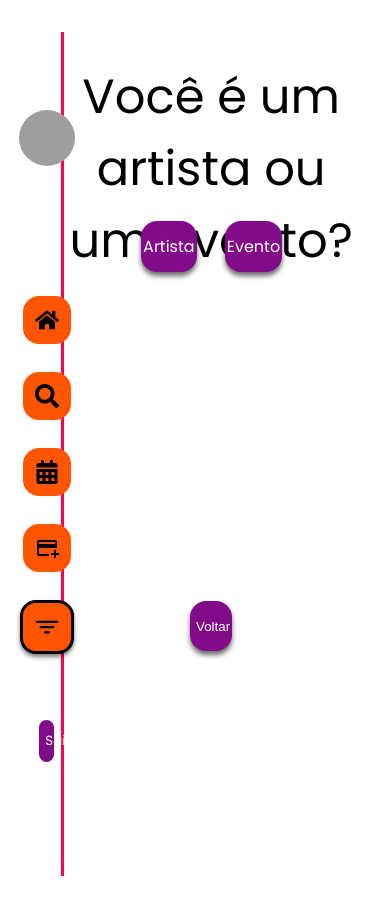
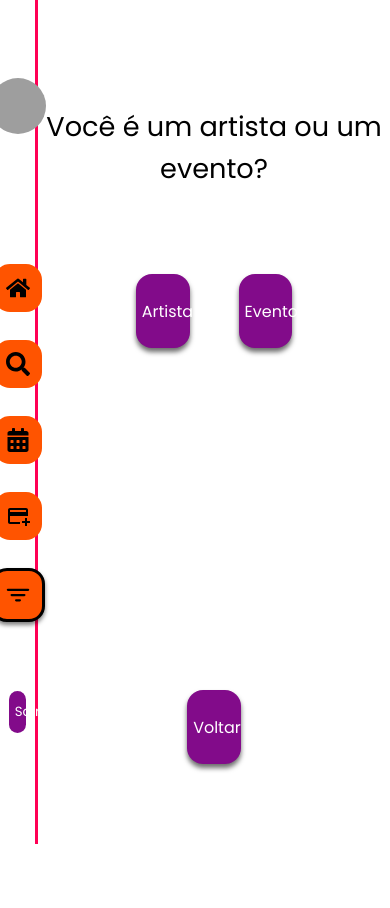
Before and after one commit to liviaguirao/aee, a React (Vite) app in the folder front-end/: page /filtros in a window 390 px wide. After the commit the page ends 844 px from the top, so only its background shows below. Built offline with nearby package versions, Linux system fonts and the light colour scheme; grey boxes are pictures that could not be loaded.

Commit message:
ajustando responsividade

```diff
--- a/front-end/src/pages/App.jsx
+++ b/front-end/src/pages/App.jsx
@@ -2,8 +2,8 @@ import '../styles/App.css';
 import { BrowserRouter, Routes, Route } from 'react-router-dom';
 import Criar_publicacao from './Criar_publicacao';
 import Sel_filtros from './Sel_filtros';
-import Filtro_artista from './Filtro_artista';
-import Filtro_evento from './Filtro_evento';
+import Filtro_artista from './FiltroDaPubliartista';
+import Filtro_evento from './FiltroDaPublievento';
 import Pre_visual from './Pre_visual';
 import  {ImageProvider}  from './ImageContext';
 
--- a/front-end/src/pages/Criar_publicacao.jsx
+++ b/front-end/src/pages/Criar_publicacao.jsx
@@ -68,9 +68,9 @@ function Criar_publicacao() {
     <div className="popup-background">
       <div className="popup-container">
         <p>Tem certeza que deseja cancelar?</p>
-        <div className="buttons-container">
-          <Button text="Sim" onClick={onConfirm} className="pop-yes-button" />
-          <Button text="Não" onClick={onClose} className="pop-no-button" />
+        <div className="buttonsModal">
+          <button  onClick={onConfirm} className="pop-yes-button">Sim</button>
+          <button  onClick={onClose} className="pop-no-button">Nao</button>
         </div>
       </div>
     </div>
@@ -111,7 +111,7 @@ function Criar_publicacao() {
           </div>
           <div className='botoes1'>
 
-            <Button text="Pré-visualizar" onClick={handleFilterClick_pre} className="button-pre" />
+            <Button text="Visualizar Anexo" onClick={handleFilterClick_pre} className="button-pre" />
             <Button text="Cancelar" onClick={() => setShowPopup(true)} className="button-cancelar" />
             {showPopup && <Popup onConfirm={handleCancel} onClose={handleClosePopup} />}
           </div>
--- a/front-end/src/pages/Filtro_artista.jsx
+++ b/front-end/src/pages/FiltroDaPubliartista.jsx
@@ -49,7 +49,7 @@ function Filtro_Evento() {
 
     const handleFilterClickCriar = () => {
         console.log("Filtros Selecionados:", filters); // Adiciona um console.log
-        navigate('/pagina-inicial', { state: filters });
+        navigate('/', { state: filters });
     };
 
     const handleExpandFilter = (filter) => {
@@ -154,7 +154,7 @@ function Filtro_Evento() {
                                         ))
                                     ) : filter.label === 'Estado' ? (
                                         filter.options.map((option, idx) => (
-                                            <div key={idx}>
+                                            <div className={styles.filtro}key={idx}>
                                                 <input
                                                     type="radio"
                                                     id={`state-${option}`}
@@ -168,7 +168,7 @@ function Filtro_Evento() {
                                         ))
                                     ) : filter.label === 'Cidade' ? (
                                         filter.options.map((option, idx) => (
-                                            <div key={idx}>
+                                            <div className={styles.filtro} key={idx}>
                                                 <input
                                                     type="checkbox"
                                                     id={`city-${option}`}
@@ -192,7 +192,7 @@ function Filtro_Evento() {
                                         </div>
                                     ) : (
                                         filter.options.map((option, idx) => (
-                                            <div key={idx}>
+                                            <div className={styles.filtro} key={idx}>
                                                 <input
                                                     type="checkbox"
                                                     id={`${filter.label}-${option}`}
@@ -211,7 +211,7 @@ function Filtro_Evento() {
                 <div className={styles.containerbutton}>
                     <button
                         onClick={handleFilterClickCriar}
-                    >Filtrar
+                    >Adicionar filtros
                     </button>
                 </div>
 
--- a/front-end/src/pages/Filtro_evento.jsx
+++ b/front-end/src/pages/FiltroDaPublievento.jsx
@@ -49,7 +49,7 @@ function Filtro_Evento() {
 
     const handleFilterClickCriar = () => {
         console.log("Filtros Selecionados:", filters); // Adiciona um console.log
-        navigate('/pagina-inicial', { state: filters });
+        navigate('/', { state: filters });
     };
 
     const handleExpandFilter = (filter) => {
@@ -201,7 +201,7 @@ function Filtro_Evento() {
                 <div className={styles.containerbutton}>
                     <button
                         onClick={handleFilterClickCriar}
-                    >Filtrar
+                    >Adicionar filtros
                     </button>
                 </div>
 
--- a/front-end/src/pages/Pre_visual.jsx
+++ b/front-end/src/pages/Pre_visual.jsx
@@ -29,7 +29,6 @@ function Pre_visual() {
       <div className='containerPreVisual'>
         <div className='textoPreVisual'>
           <div className='publicacao'>
-            <img style={{ borderRadius: '100%' }} src="https://via.placeholder.com/63x63"></img>
             {imagem ? (
               <img src={imagem} alt="Imagem selecionada" style={{ maxWidth: '80%', maxHeight: '80%', borderRadius: '1rem' }} />
             ) : (
@@ -45,7 +44,7 @@ function Pre_visual() {
             <Button text="Publicar" className="button-publicar" />
           </div>
           <div className='botoes1'>
-            <Button text="Cancelar" onClick={handleFilterClick_cancelar} className="button-cancelar-pre" />
+            <Button text="Voltar" onClick={handleFilterClick_cancelar} className="button-cancelar-pre" />
           </div>
         </div>
       </div>
--- a/front-end/src/pages/Sel_filtros.jsx
+++ b/front-end/src/pages/Sel_filtros.jsx
@@ -18,28 +18,18 @@ function Sel_filtros() {
     navigate('/');
   }
 
-  const Button = ({ text, onClick, style, className }) => {
-    return (
-      <div className={`button-base ${className}`} style={{ ...style }} onClick={onClick}>
-        {text}
-      </div>
-    );
-  };
-
   return (
     <div className='container'>
       <Navbar />
       <div className='texto_sel'>
-        <div style={{ fontSize: '3rem', height: '15%', marginTop: '10%' }}> Você é um artista ou um evento? </div>
+        <div className='textopergunta'> Você é um artista ou um evento? </div>
         <div className='botoes3'>
           <div className='botoes2'>
-            <Button text="Artista" onClick={handleFilterClick_artista} className="button-artista" />
-            <Button text="Evento" onClick={handleFilterClick_evento} className="button-evento" />
+            <button onClick={handleFilterClick_artista} className="button-artista"> Artista</button>
+            <button onClick={handleFilterClick_evento} className="button-evento" >Evento</button>
           </div>
-          <div style={{ width: '100%', height: '100%', alignItems: 'center', justifyContent: 'center', display: 'flex' }}>
-            <div className='botoes2'>
-              <button onClick={handleFilterClick_voltar}>Voltar</button>
-            </div>
+          <div className='botoes2'>
+            <button onClick={handleFilterClick_voltar}>Voltar</button>
           </div>
         </div>
       </div>
--- a/front-end/src/styles/Style.css
+++ b/front-end/src/styles/Style.css
@@ -7,7 +7,7 @@
   left: 0;
   width: 100%;
   height: 100%;
-  background-color: rgba(0, 0, 0, 0.5);/
+  background-color: rgba(0, 0, 0, 0.664);/
 }
 
 .popup-container {
@@ -16,7 +16,7 @@
   justify-content: center;
   align-items: center;
   color: white;
-  font-size: 200%;
+  font-size: 1.3rem;
   gap: 5vh;
 }
 
@@ -42,26 +42,22 @@
   cursor: pointer;
   border-radius: 3vh;
   margin: 0 5vh;
+  box-shadow: 0px 4px 5px 0px rgba(255, 255, 255, 0.575);
 }
 
 .date-picker {
   background-color: #ffffff;
-  /* Cor de fundo da caixa */
   border: 0.4vh solid #ff0054;
-  /* Cor da borda */
   color: #000;
-  /* Cor do texto */
-  font-size: 100%;
-  padding: 2vh;
-  border-radius: 2vh;
+  font-size: 0.7rem;
+  padding: 0.5rem;
+  border-radius: 3vh;
+  outline: none;
 }
 
 /* Alterando o estilo do placeholder (o texto "Selecione uma data") */
 .date-picker::placeholder {
   color: #ff0054;
-  /* Cor do placeholder */
-  opacity: 1;
-  /* Garante que a cor seja aplicada corretamente */
 }
 
 
@@ -129,8 +125,10 @@ textarea {
   cursor: pointer;
 
 }
-.button-base:hover{
-  transform: scale(1.05); /* Aumenta o tamanho em 20% ao passar o mouse */
+
+.button-base:hover {
+  transform: scale(1.05);
+  /* Aumenta o tamanho em 20% ao passar o mouse */
   transition: 0.4s;
 }
 
@@ -158,7 +156,7 @@ textarea {
   border: none;
 }
 
-.publicacao{
+.publicacao {
   border: solid #820B8A;
   border-radius: 1rem;
   padding: 3%;
@@ -170,30 +168,27 @@ textarea {
   gap: 1%;
 }
 
-.publicacao img{
+.publicacao img {
   max-width: 3rem;
   max-height: 3rem;
   object-fit: cover;
 }
 
 .texto_sel {
-  width: 100%;
-  height: 100%;
+  width: 91%;
+  height: 100vh;
+  gap: 10%;
   display: flex;
-  font: "Poppins", sans-serif;
-  font-weight: 400;
-  text-align: center;
-  color: black;
   flex-direction: column;
 }
 
 .botoes2 {
   flex-direction: row;
   display: flex;
-  height: 30%;
-  width: 48%;
+  height: 13%;
+  width: 45%;
   justify-content: space-around;
-  gap: 20%;
+  gap: 30%;
   align-items: center;
 }
 
@@ -202,15 +197,15 @@ textarea {
   width: 100%;
   height: 75%;
   flex-direction: column;
-  gap: 20%;
   align-items: center;
+  gap: 60%;
 }
 
-.botoes2 button {
+.botoes3 button {
   display: flex;
   background-color: #820B8A;
-  width: 30%;
-  height: 43%;
+  width: 34%;
+  height: 100%;
   color: white;
   border-radius: 1rem;
   box-shadow: 0px 4px 5px 0px rgba(0, 0, 0, 0.575);
@@ -218,9 +213,20 @@ textarea {
   justify-content: space-around;
   cursor: pointer;
   border-width: 0;
+  font-family: "Poppins", sans-serif;
+  font-size: 1rem;
 }
 
-.botoes2 button:hover{
-  transform: scale(1.05); /* Aumenta o tamanho em 20% ao passar o mouse */
+.botoes3 button:hover {
+  transform: scale(1.05);
+  /* Aumenta o tamanho em 20% ao passar o mouse */
   transition: 0.4s;
 }
+
+.textopergunta {
+  height: 25%;
+  display: flex;
+  align-items: flex-end;
+  justify-content: center;
+  font-size: 1.7rem;
+}
--- a/front-end/src/styles/filtro.module.css
+++ b/front-end/src/styles/filtro.module.css
@@ -48,7 +48,7 @@
     margin: 0;
     font-size: 0.7rem;
 }
-.container2 button{
+.containerbutton button{
     height: 8%;
     padding: 1% 4%;
     display: flex;
@@ -88,3 +88,7 @@
 .containerFiltros::-webkit-scrollbar-thumb:hover {
     background: #b800c5; /* Cor quando o mouse está sobre a barra */
 }
+.react-datepicker button{
+    background-color: transparent;
+    background: blue;
+}
--- a/front-end/src/styles/index.css
+++ b/front-end/src/styles/index.css
@@ -5,8 +5,13 @@ html, body {
   padding: 0;
   background-color: white;
   font-family: "Poppins", sans-serif;
+  overflow-x: hidden;
 }
 #root{
   display: flex;
   height: auto;
+  max-width: none;
+  max-height: none;
+  padding: 0;
+  font-family: "Poppins", sans-serif;
 }
```
